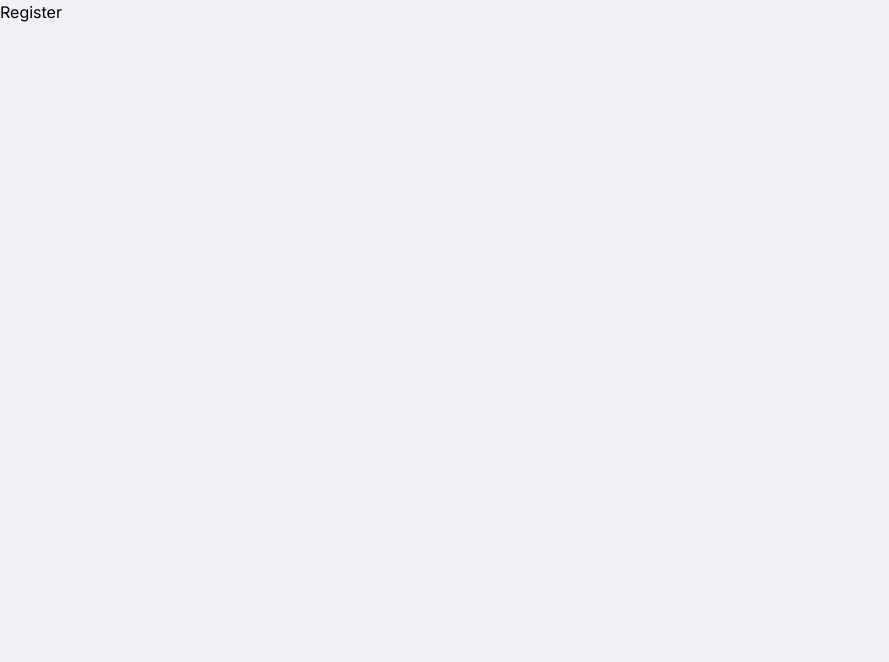
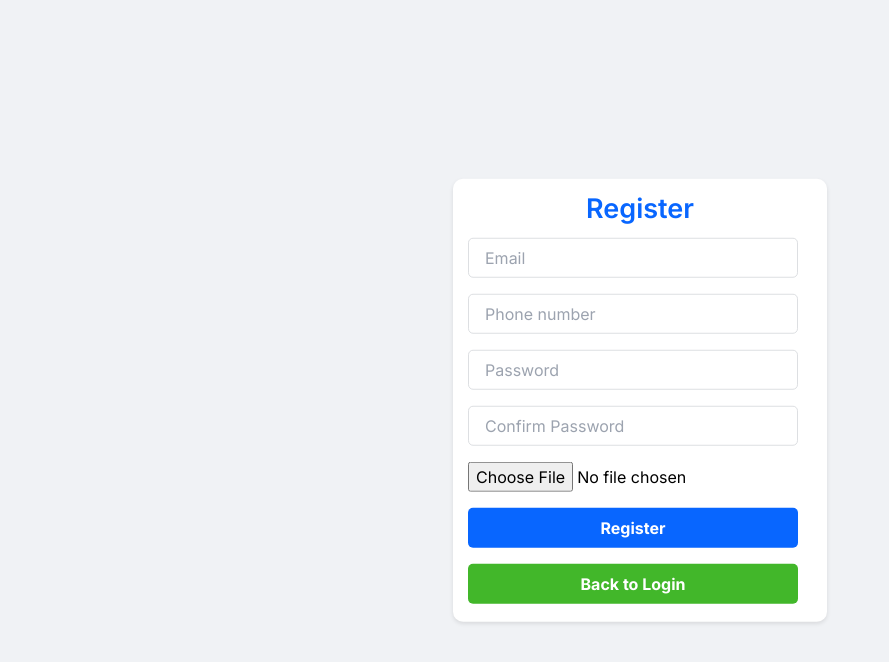
Before and after one commit to tienlevi/facebook-clone, a Next.js app in the folder frontend/: page /register in a window 1280 px wide. Shown: the top 662 px of the page, without its empty margins (0-889 px from the left). Built offline with nearby package versions, Linux system fonts and the light colour scheme.

Commit message:
feat: register page

```diff
--- a/frontend/src/app/login/page.tsx
+++ b/frontend/src/app/login/page.tsx
@@ -1,6 +1,5 @@
 import Link from "next/link";
 import React from "react";
-import { FaFacebook } from "react-icons/fa";
 
 function Login() {
   return (
@@ -15,14 +14,17 @@ function Login() {
         <input
           type="text"
           className="my-2 py-[14px] px-[16px] border border-[#dddfe2] text-[#050505] w-[330px] h-[40px] rounded-[5px] focus:outline-none"
-          placeholder="Username"
+          placeholder="Email"
         />
         <input
           type="password"
           className="my-2 py-[14px] px-[16px] border border-[#dddfe2] text-[#050505] w-[330px] h-[40px] rounded-[5px] focus:outline-none"
           placeholder="Password"
         />
-        <button className="my-2 px-[16px] text-white font-bold bg-[#0866ff] w-[330px] h-[40px] rounded-[5px] focus:outline-none">
+        <button
+          type="submit"
+          className="my-2 px-[16px] text-white font-bold bg-[#0866ff] w-[330px] h-[40px] rounded-[5px] focus:outline-none"
+        >
           Login
         </button>
         <Link
--- a/frontend/src/app/register/page.tsx
+++ b/frontend/src/app/register/page.tsx
@@ -1,7 +1,52 @@
+import Link from "next/link";
 import React from "react";
 
 function Register() {
-  return <div> Register</div>;
+  return (
+    <div className="absolute top-1/2 left-1/2 translate-x-[-50%] translate-y-[-50%]">
+      <form
+        action=""
+        className="flex flex-col bg-white shadow-[0_2px_4px_rgba(0,0,0,.1)] py-[10px] px-[15px] rounded-[10px]"
+      >
+        <h1 className="text-[27px] text-[#0866ff] font-semibold text-center">
+          Register
+        </h1>
+        <input
+          type="text"
+          className="my-2 py-[14px] px-[16px] border border-[#dddfe2] text-[#050505] w-[330px] h-[40px] rounded-[5px] focus:outline-none"
+          placeholder="Email"
+        />
+        <input
+          type="text"
+          className="my-2 py-[14px] px-[16px] border border-[#dddfe2] text-[#050505] w-[330px] h-[40px] rounded-[5px] focus:outline-none"
+          placeholder="Phone number"
+        />
+        <input
+          type="password"
+          className="my-2 py-[14px] px-[16px] border border-[#dddfe2] text-[#050505] w-[330px] h-[40px] rounded-[5px] focus:outline-none"
+          placeholder="Password"
+        />
+        <input
+          type="password"
+          className="my-2 py-[14px] px-[16px] border border-[#dddfe2] text-[#050505] w-[330px] h-[40px] rounded-[5px] focus:outline-none"
+          placeholder="Confirm Password"
+        />
+        <input type="file" className="my-2" />
+        <button
+          type="submit"
+          className="my-2 px-[16px] text-white font-bold bg-[#0866ff] w-[330px] h-[40px] rounded-[5px] focus:outline-none"
+        >
+          Register
+        </button>
+        <Link
+          href={`/register`}
+          className="flex items-center justify-center my-2 text-white font-bold bg-[#42b72a] w-[330px] h-[40px] rounded-[5px] focus:outline-none"
+        >
+          Back to Login
+        </Link>
+      </form>
+    </div>
+  );
 }
 
 export default Register;
```
